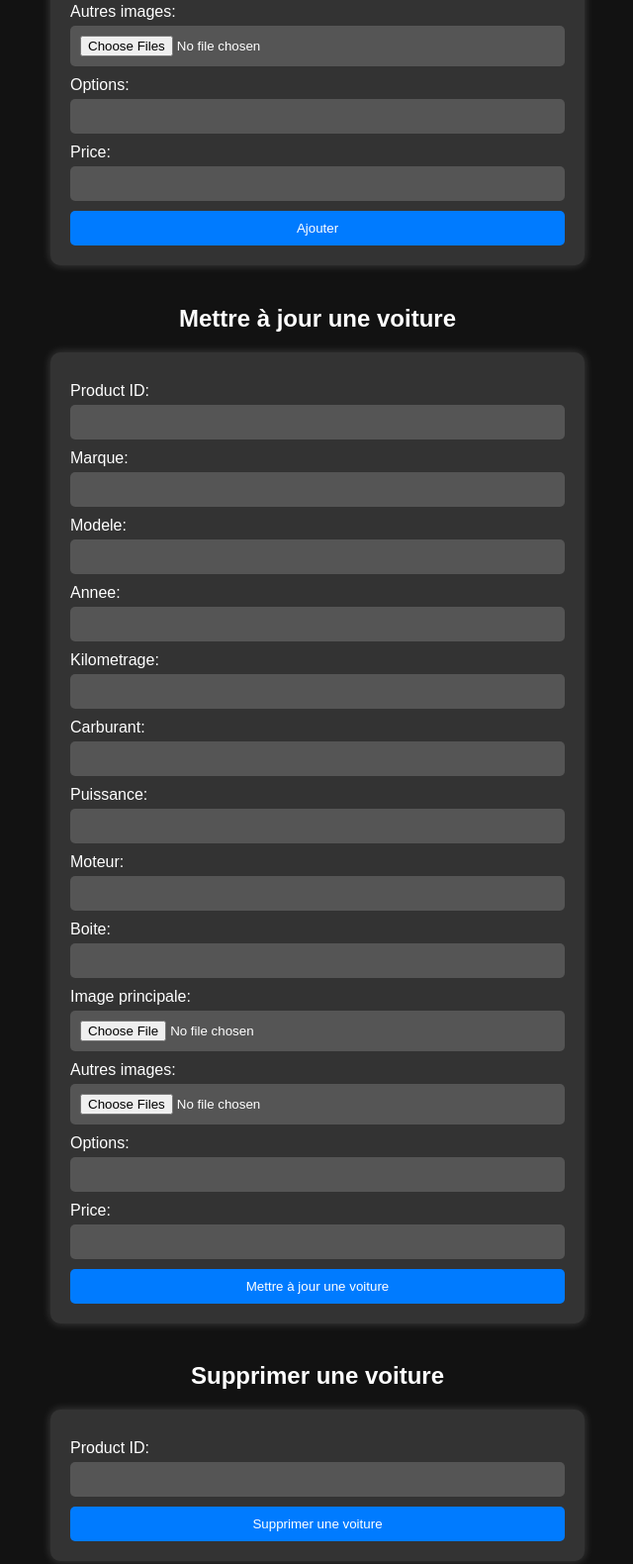
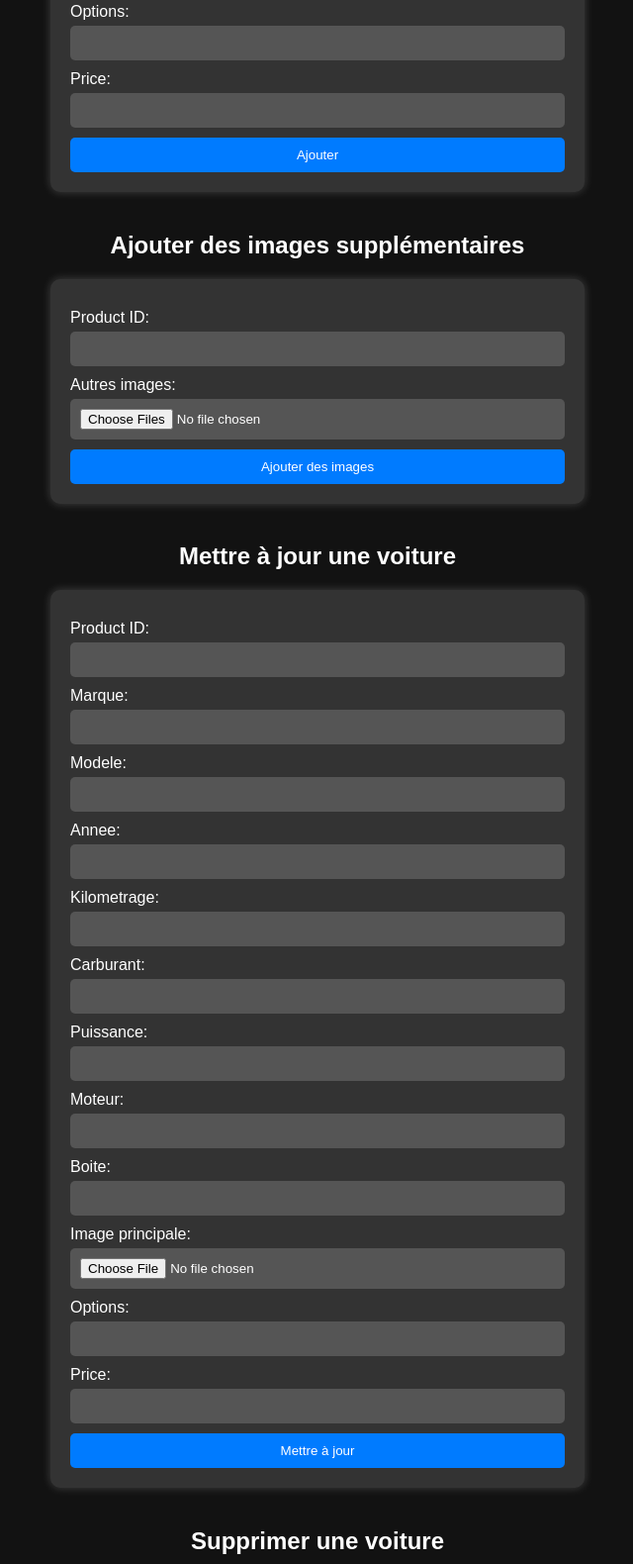
Before and after one commit to pavankumar2004/main, a website: page views/admin.html in a window 1280 px wide. Shown: the part 821-2401 px from the top of the page at 99% size, without its empty margins (319-959 px from the left). Drawn offline with Linux system fonts and the light colour scheme.

Commit message:
Update admin.html

```diff
--- a/views/admin.html
+++ b/views/admin.html
@@ -67,41 +67,46 @@
     <form id="addProductForm" enctype="multipart/form-data">
         <label>Marque: <input type="text" name="marque" required></label>
         <label>Modele: <input type="text" name="modele" required></label>
-        <label>Annee: <input type="text" name="Annee" required></bil></label>
+        <label>Annee: <input type="text" name="Annee" required></label>
         <label>Kilometrage: <input type="text" name="Kilometrage" required></label>
-        <label>Carburant: <input type="text" name="Carburant" required></resa></label>
+        <label>Carburant: <input type="text" name="Carburant" required></label>
         <label>Puissance: <input type="text" name="puissance" required></label>
         <label>Moteur: <input type="text" name="moteur" required></label>
-        <label>Boite: <input type="text" name="boite" required></s></label>
-        <label>Image principale: <input type="file" name="pimage" required></si></label>
-        <label>Autres images: <input type="file" name="display_image" multiple required></ds></resa></label>
-        <label>Options: <input type="text" name="options" required></on></ds></label>
-        <label>Price: <input type="text" name="price" required></on></ds></label>
-        <button type="submit">Ajouter</ol></on></ds></button>
+        <label>Boite: <input type="text" name="boite" required></label>
+        <label>Image principale: <input type="file" name="pimage" required></label>
+        <label>Options: <input type="text" name="options" required></label>
+        <label>Price: <input type="text" name="price" required></label>
+        <button type="submit">Ajouter</button>
     </form>
 
-    <h2>Mettre à jour une voiture</bol></on></ds></h2>
+    <h2>Ajouter des images supplémentaires</h2>
+    <form id="addDisplayImagesForm" enctype="multipart/form-data">
+        <label>Product ID: <input type="text" name="productId" id="productId" required></label>
+        <label>Autres images: <input type="file" name="display_image" id="display_image" multiple required></label>
+        <button type="submit">Ajouter des images</button>
+    </form>
+
+    <h2>Mettre à jour une voiture</h2>
     <form id="updateProductForm" enctype="multipart/form-data">
         <label>Product ID: <input type="text" name="id" id="updateProductId" required></label>
         <label>Marque: <input type="text" name="marque" id="updateMarque" required></label>
-        <label>Modele: <input type="text" name="modele" id="updateModele" required></ds></on></ds></label>
-        <label>Annee: <input type="text" name="Annee" id="updateAnnee" required></bil></label>
-        <label>Kilometrage: <input type="text" name="Kilometrage" id="updateKilometrage" required></bil></label>
-        <label>Carburant: <input type="text" name="Carburant" id="updateCarburant" required></bil></label>
+        <label>Modele: <input type="text" name="modele" id="updateModele" required></label>
+        <label>Annee: <input type="text" name="Annee" id="updateAnnee" required></label>
+        <label>Kilometrage: <input type="text" name="Kilometrage" id="updateKilometrage" required></label>
+        <label>Carburant: <input type="text" name="Carburant" id="updateCarburant" required></label>
         <label>Puissance: <input type="text" name="puissance" id="updatePuissance" required></label>
         <label>Moteur: <input type="text" name="moteur" id="updateMoteur" required></label>
         <label>Boite: <input type="text" name="boite" id="updateBoite" required></label>
         <label>Image principale: <input type="file" name="pimage"></label>
-        <label>Autres images: <input type="file" name="display_image" multiple></label>
         <label>Options: <input type="text" name="options" id="updateOptions" required></label>
         <label>Price: <input type="text" name="price" id="updatePrice" required></label>
-        <button type="submit">Mettre à jour une voiture</button>
+        <button type="submit">Mettre à jour</button>
     </form>
 
     <h2>Supprimer une voiture</h2>
     <form id="deleteProductForm">
         <label>Product ID: <input type="text" name="id" required></label>
-        <button type="submit">Supprimer une voiture</button>
+        <button type="submit">Supprimer</button>
     </form>
 
     <a href="/view-products">Voir toutes les voitures</a>
@@ -115,6 +120,23 @@
                 body: formData
             }).then(response => response.text())
               .then(data => alert(data));
+        });
+
+        document.getElementById('addDisplayImagesForm').addEventListener('submit', async function (e) {
+            e.preventDefault();
+            const formData = new FormData(e.target);
+            const productId = formData.get('productId');
+            const files = formData.getAll('display_image');
+            for (const file of files) {
+                const singleImageFormData = new FormData();
+                singleImageFormData.append('display_image', file);
+                await fetch(`/admin/add-display-image/${productId}`, {
+                    method: 'POST',
+                    body: singleImageFormData
+                }).then(response => response.text())
+                  .then(data => console.log(data));
+            }
+            alert('Images ajoutées avec succès');
         });
 
         document.getElementById('updateProductForm').addEventListener('submit', function (e) {
```
